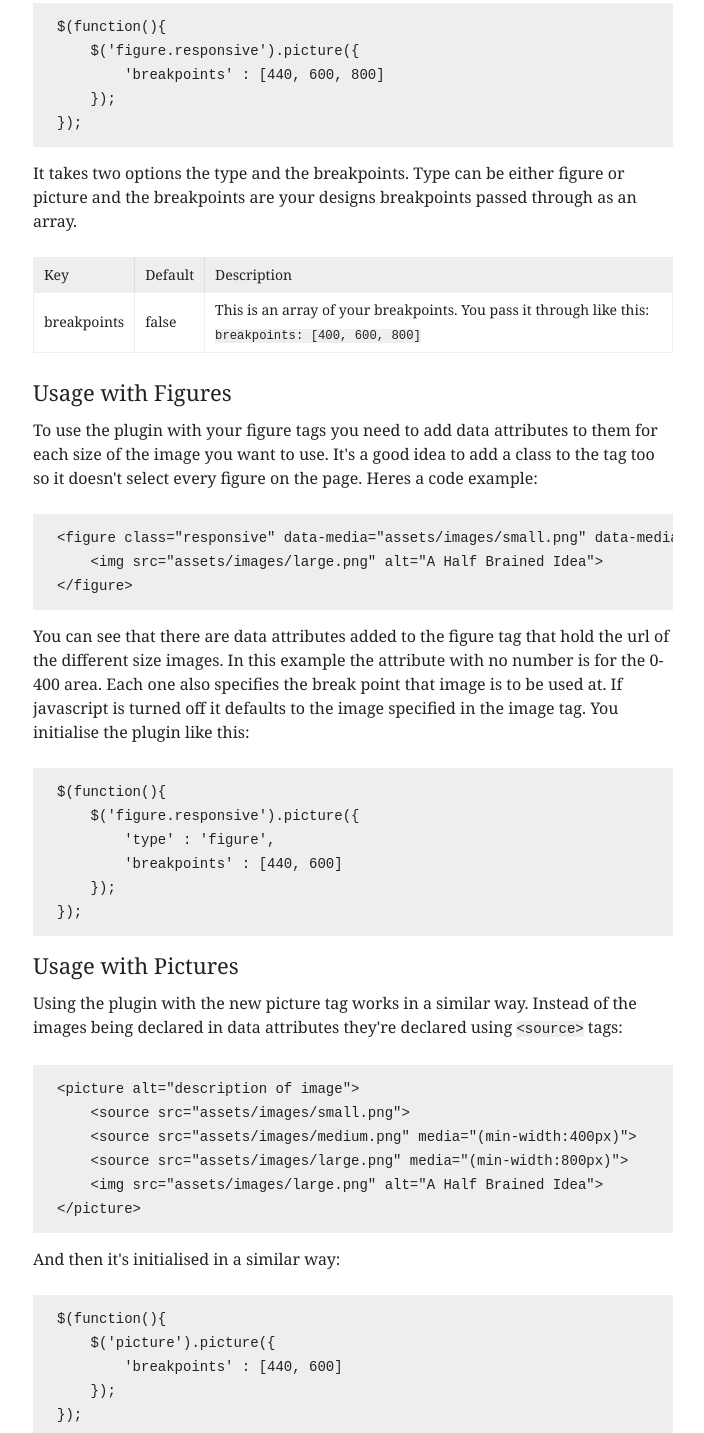
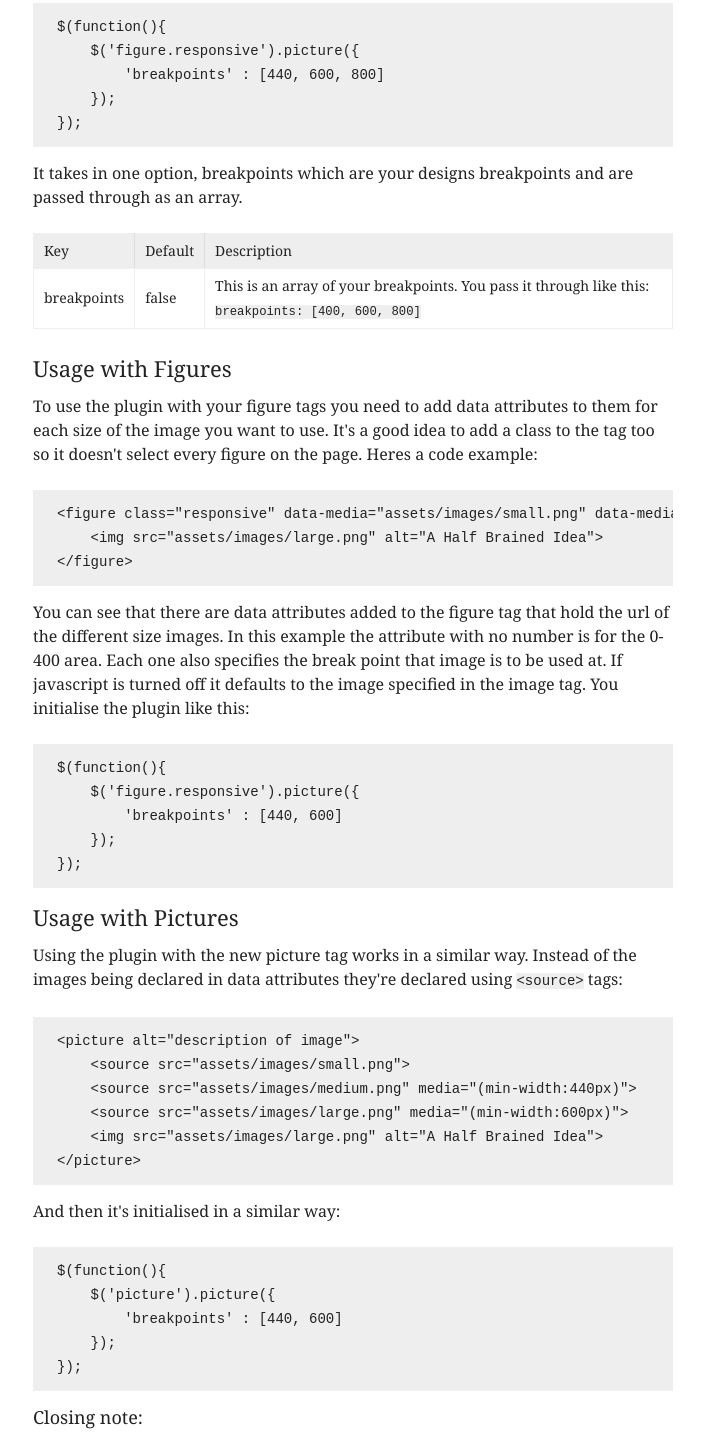
Before and after one commit to Abban/jQuery-Picture, a plain HTML site: page demo/index.html in a window 1280 px wide. Shown: the part 712-2145 px from the top of the page, without its empty margins (287-991 px from the left). Drawn offline with nearby package versions, Linux system fonts and the light colour scheme.

Commit message:
Making some copy changes

```diff
--- a/demo/index.html
+++ b/demo/index.html
@@ -82,7 +82,7 @@ $(function(){
 });
 </pre>
 
-    <p>It takes two options the type and the breakpoints. Type can be either figure or picture and the breakpoints are your designs breakpoints passed through as an array.</p>
+    <p>It takes in one option, breakpoints which are your designs breakpoints and are passed through as an array.</p>
 
     <table>
 
@@ -125,7 +125,6 @@ $(function(){
 <pre>
 $(function(){
     $('figure.responsive').picture({
-        'type' : 'figure',
         'breakpoints' : [440, 600]
     });
 });
@@ -138,8 +137,8 @@ $(function(){
 <pre>
 &lt;picture alt="description of image"&gt;
     &lt;source src="assets/images/small.png"&gt;
-    &lt;source src="assets/images/medium.png" media="(min-width:400px)"&gt;
-    &lt;source src="assets/images/large.png" media="(min-width:800px)"&gt;
+    &lt;source src="assets/images/medium.png" media="(min-width:440px)"&gt;
+    &lt;source src="assets/images/large.png" media="(min-width:600px)"&gt;
     &lt;img src="assets/images/large.png" alt="A Half Brained Idea"&gt;
 &lt;/picture&gt;
 </pre>
```
